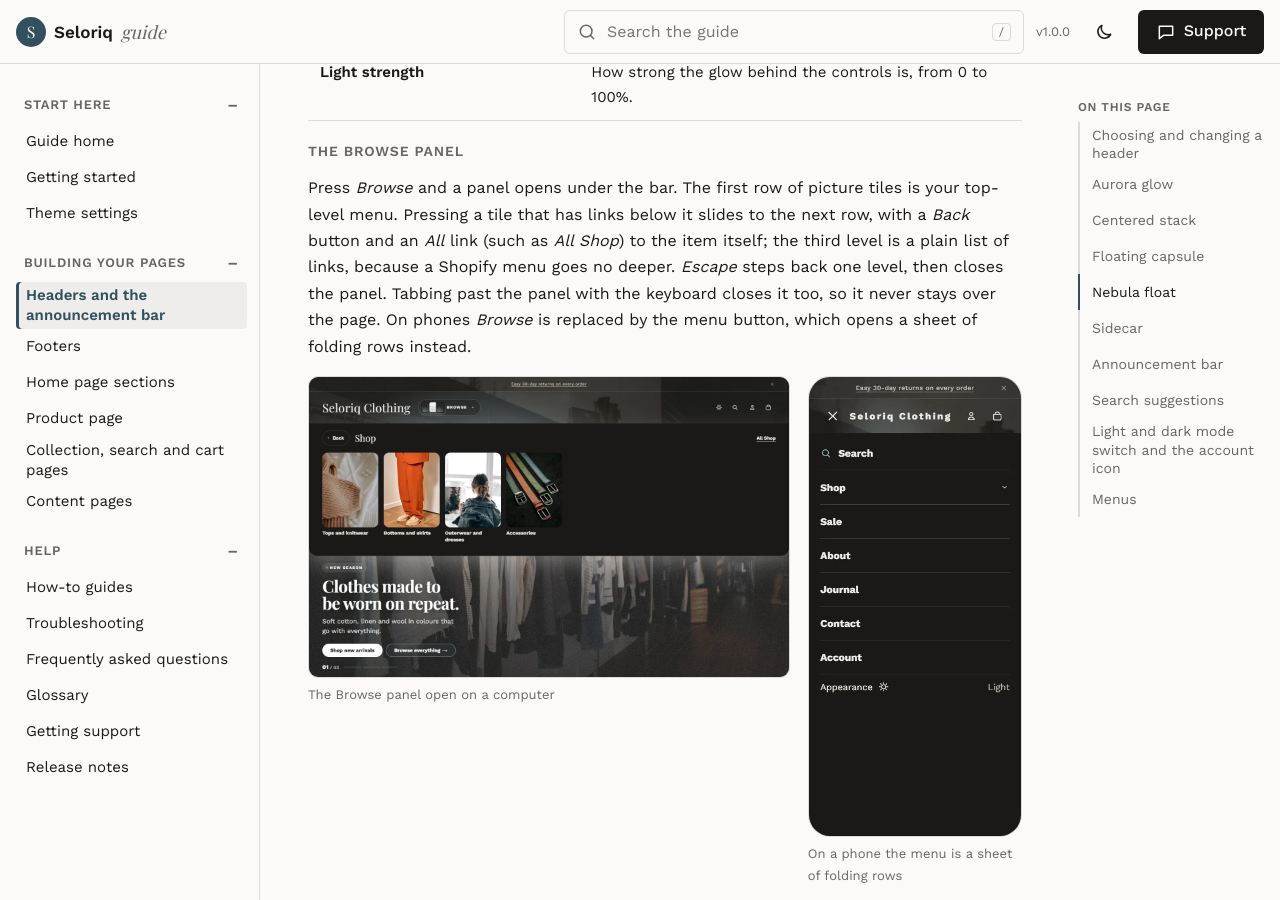
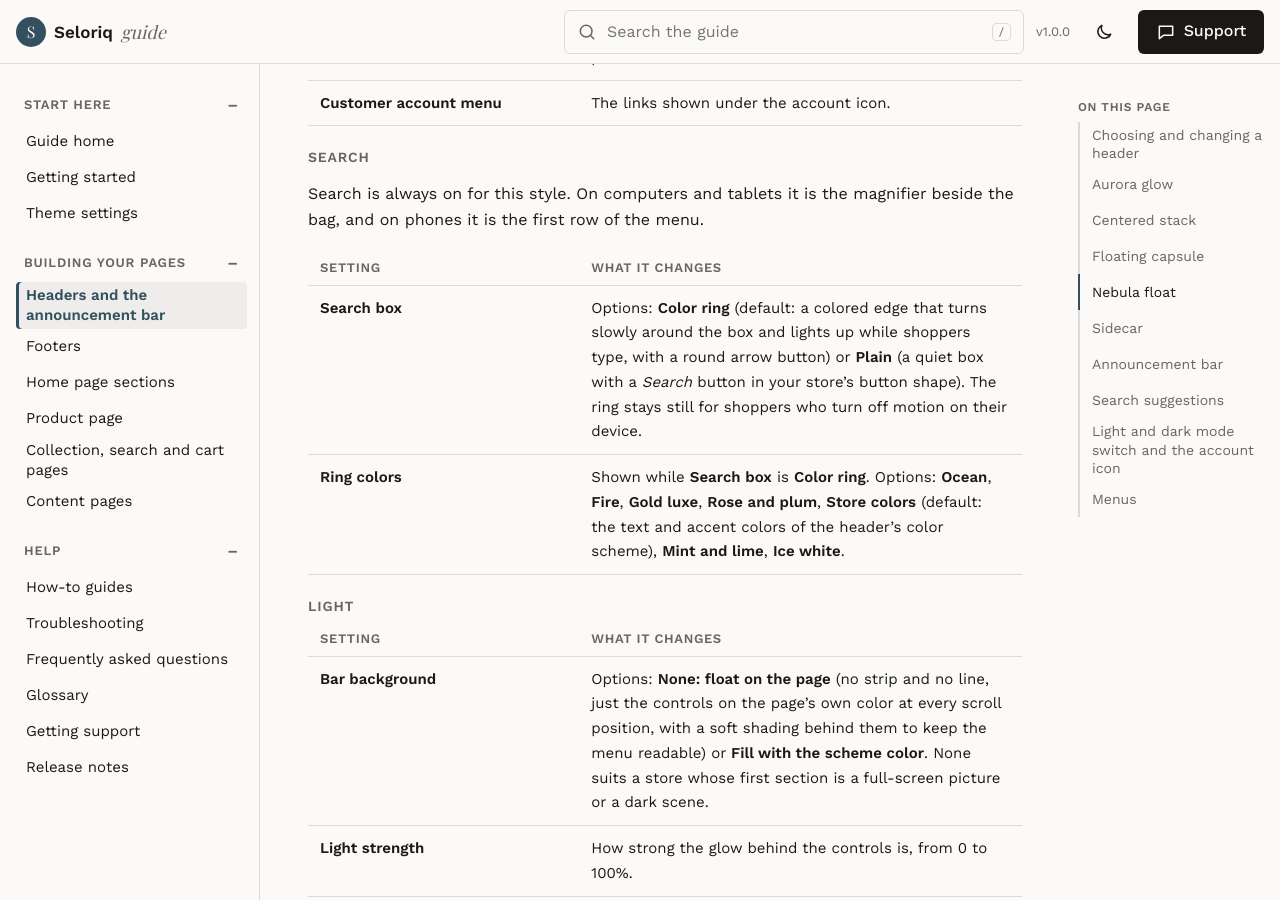
Before and after one commit to farazpawle/theme-guide, a Jekyll site: the page built from headers.md, in a window 1280 px wide and 900 px high, scrolled down 13876 px. Built offline with Jekyll 4.4.1, drawn with Linux system fonts in a browser that asks for light colours; some web fonts are replaced; some of the changed text lies outside the part shown.

Commit message:
Headers: own search box per header, centred phone dock; retaken header pictures; American spelling fixes

```diff
--- a/headers.md
+++ b/headers.md
@@ -96,6 +96,7 @@ Keep one header in the header area. To change style, remove this header and add
 | Setting | What it changes |
 | --- | --- |
 | **Show search** | Shows the search icon in the bar. |
+| **Search box** | Shown while **Show search** is on. Options: **Ticket** (default: a box with cut corners and a dashed tear line before the *Search* button, like a boarding pass; on phones the line runs across the box above the button) or **Plain** (a quiet box with a *Search* button in your store's button shape). |
 {: .settings}
 
 #### Glow
@@ -183,6 +184,7 @@ A thin row of small links above the store name, for things like order tracking a
 | Setting | What it changes |
 | --- | --- |
 | **Show search** | Shows the search icon in the foot bar. Search opens as a sheet rising from the bottom, on every screen size. |
+| **Search box** | Shown while **Show search** is on. Options: **Bite** (default: the box's end is bitten out in a curve, with a round arrow button sitting in it, like the round foot bar) or **Plain** (a quiet box with a *Search* button in your store's button shape). |
 {: .settings}
 
 #### Store name
@@ -265,6 +267,7 @@ This header has no announcement bar. A full-width strip above a floating bar wor
 | Setting | What it changes |
 | --- | --- |
 | **Show search** | Adds a search icon to the bar, which opens a search card in the middle of the page. On phones, search is the first row of the menu instead. |
+| **Search card** | Shown while **Show search** is on. Options: **Folder** (default: the card grows a raised tab at its top left with the word *Search*, like a file folder) or **Plain** (the card without the tab, with a magnifier in the search line). |
 {: .settings}
 
 #### Capsule
@@ -329,6 +332,12 @@ Keep one header in the header area. To change style, remove this header and add
 #### Search
 
 Search is always on for this style. On computers and tablets it is the magnifier beside the bag, and on phones it is the first row of the menu.
+
+| Setting | What it changes |
+| --- | --- |
+| **Search box** | Options: **Color ring** (default: a colored edge that turns slowly around the box and lights up while shoppers type, with a round arrow button) or **Plain** (a quiet box with a *Search* button in your store's button shape). The ring stays still for shoppers who turn off motion on their device. |
+| **Ring colors** | Shown while **Search box** is **Color ring**. Options: **Ocean**, **Fire**, **Gold luxe**, **Rose and plum**, **Store colors** (default: the text and accent colors of the header's color scheme), **Mint and lime**, **Ice white**. |
+{: .settings}
 
 #### Light
 
@@ -557,7 +566,7 @@ This feature has no blocks. It is the same drop-down for every header.
 
 ### Tips and limits
 
-> *One setting for every header.* You turn suggestions on or off once here. No header has a search setting of its own beyond **Show search** (Nebula float always shows its search).
+> *One setting for every header.* You turn suggestions on or off once here. Each header has its own **Show search** (Nebula float always shows its search), and Aurora glow, Centered stack and Nebula float have a **Search box** setting (Floating capsule a **Search card** setting) that picks its look.
 
 > *The arrow keys draw a frame.* A shopper who moves down the list with the arrow keys sees the chosen row inside a clear frame in the text color, in every header and on the search page, in light and dark mode. Pointing with the mouse only tints the row.
 
```
Also changed, not shown: other parts of headers.md (+1 -1 lines), product-page.md (+3 -3 lines), sections.md (+2 -2 lines), assets/images/headers/announcement-bar-phone-light.webp, assets/images/headers/centered-stack-phone-light.webp, assets/images/headers/centered-stack-search-desktop-light.webp, assets/images/headers/centered-stack-sheet-phone-light.webp, assets/images/headers/search-suggestions-desktop-light.webp, assets/images/headers/search-suggestions-phone-light.webp.
